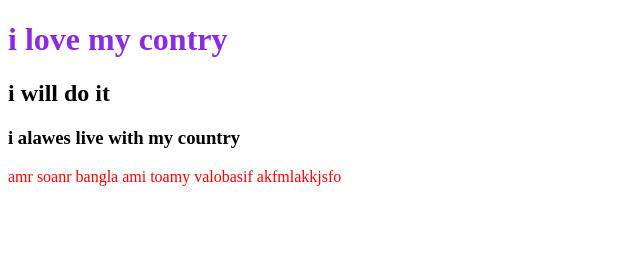
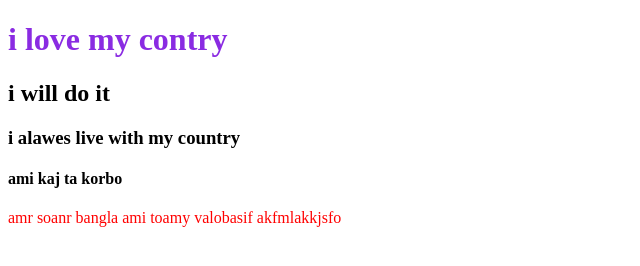
Before and after one commit to abusayeds/my-second-repo, a plain HTML site: page index.html in a window 1280 px wide. Shown: the whole page, without its empty margins (0-640 px from the left). Drawn offline with Linux system fonts and the light colour scheme.

Commit message:
amar wish

```diff
--- a/index.html
+++ b/index.html
@@ -11,6 +11,7 @@
     <h1>i love my contry</h1>
     <h2>i will do it</h2>
     <h3>i alawes live with my country</h3>
+    <h4>ami kaj ta korbo</h4>
     <p>amr soanr bangla ami toamy valobasif akfmlakkjsfo </p>
 </body>
 </html>
```
